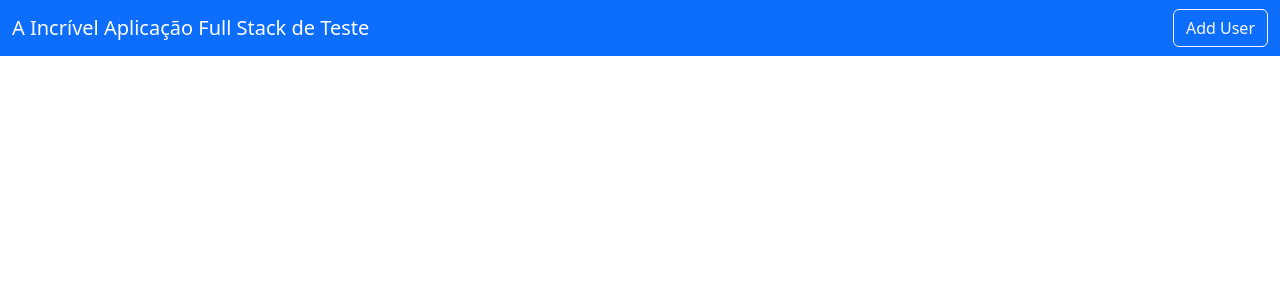
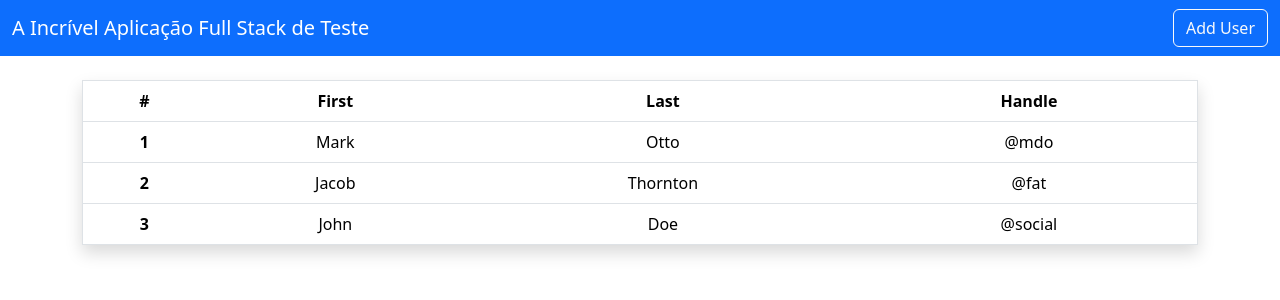
Before and after one commit to kauanmedeirosss/usuarios-fullstack-frontend, a React (Create React App) app: page / in a window 1280 px wide. Shown: the top 300 px of the page. Built offline with nearby package versions, Linux system fonts and the light colour scheme.

Commit message:
1.2 Home customizada

```diff
--- a/src/App.js
+++ b/src/App.js
@@ -1,12 +1,14 @@
 import './App.css';
 import "../node_modules/bootstrap/dist/css/bootstrap.min.css";
 import Navbar from './layout/Navbar';
+import Home from './pages/Home';
 
 function App() {
   return (
     <div className="App">
 
-      <Navbar />
+      <Navbar/>
+      <Home/>
 
     </div>
   );
--- a/src/pages/Home.js
+++ b/src/pages/Home.js
@@ -0,0 +1,40 @@
+import React from 'react'
+
+export default function Home() {
+    return (
+        <div className='container'>
+            <div className='py-4'>
+                <table className="table border shadow">
+                    <thead>
+                        <tr>
+                            <th scope="col">#</th>
+                            <th scope="col">First</th>
+                            <th scope="col">Last</th>
+                            <th scope="col">Handle</th>
+                        </tr>
+                    </thead>
+                    <tbody>
+                        <tr>
+                            <th scope="row">1</th>
+                            <td>Mark</td>
+                            <td>Otto</td>
+                            <td>@mdo</td>
+                        </tr>
+                        <tr>
+                            <th scope="row">2</th>
+                            <td>Jacob</td>
+                            <td>Thornton</td>
+                            <td>@fat</td>
+                        </tr>
+                        <tr>
+                            <th scope="row">3</th>
+                            <td>John</td>
+                            <td>Doe</td>
+                            <td>@social</td>
+                        </tr>
+                    </tbody>
+                </table>
+            </div>
+        </div>
+    )
+}
```
